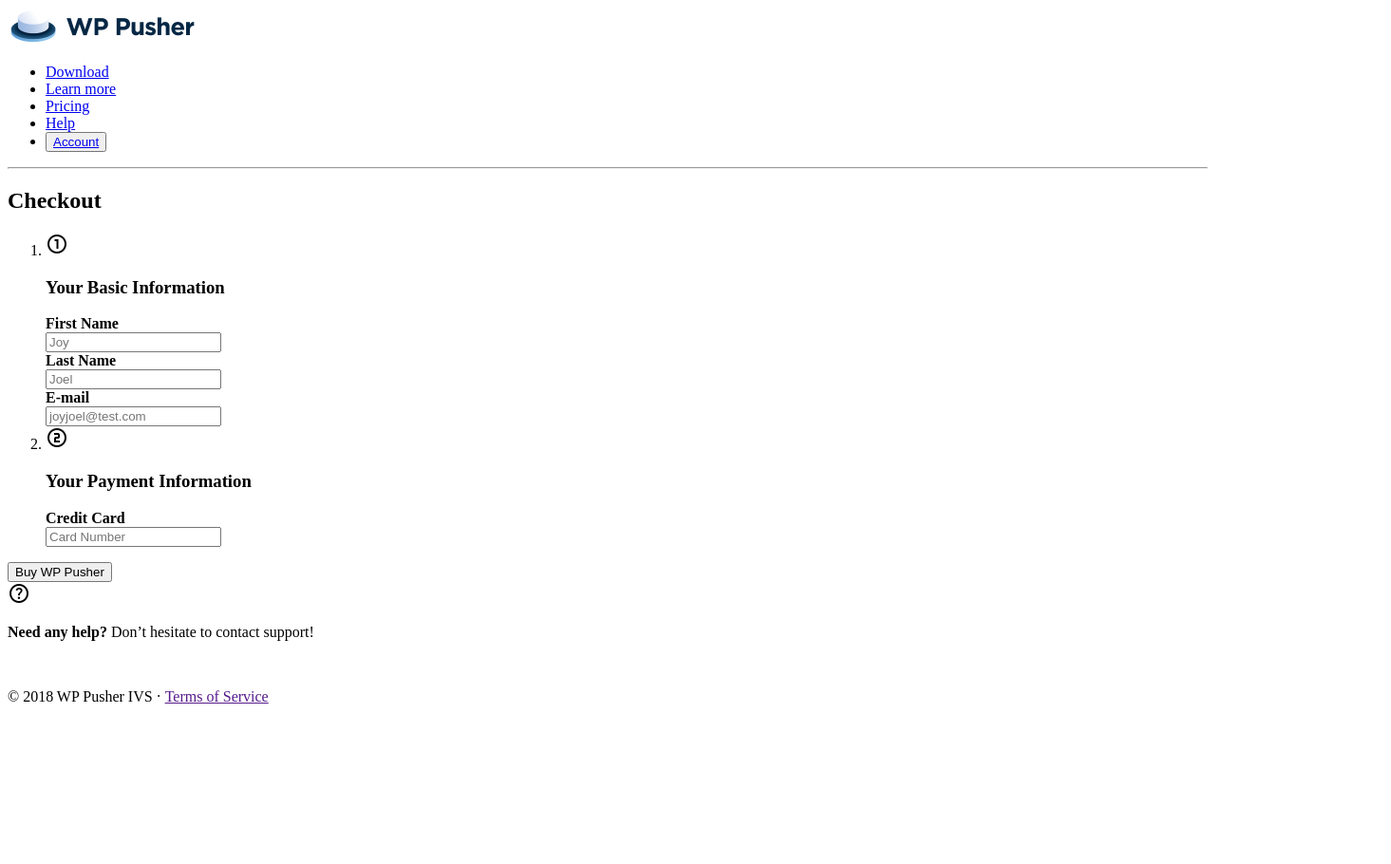
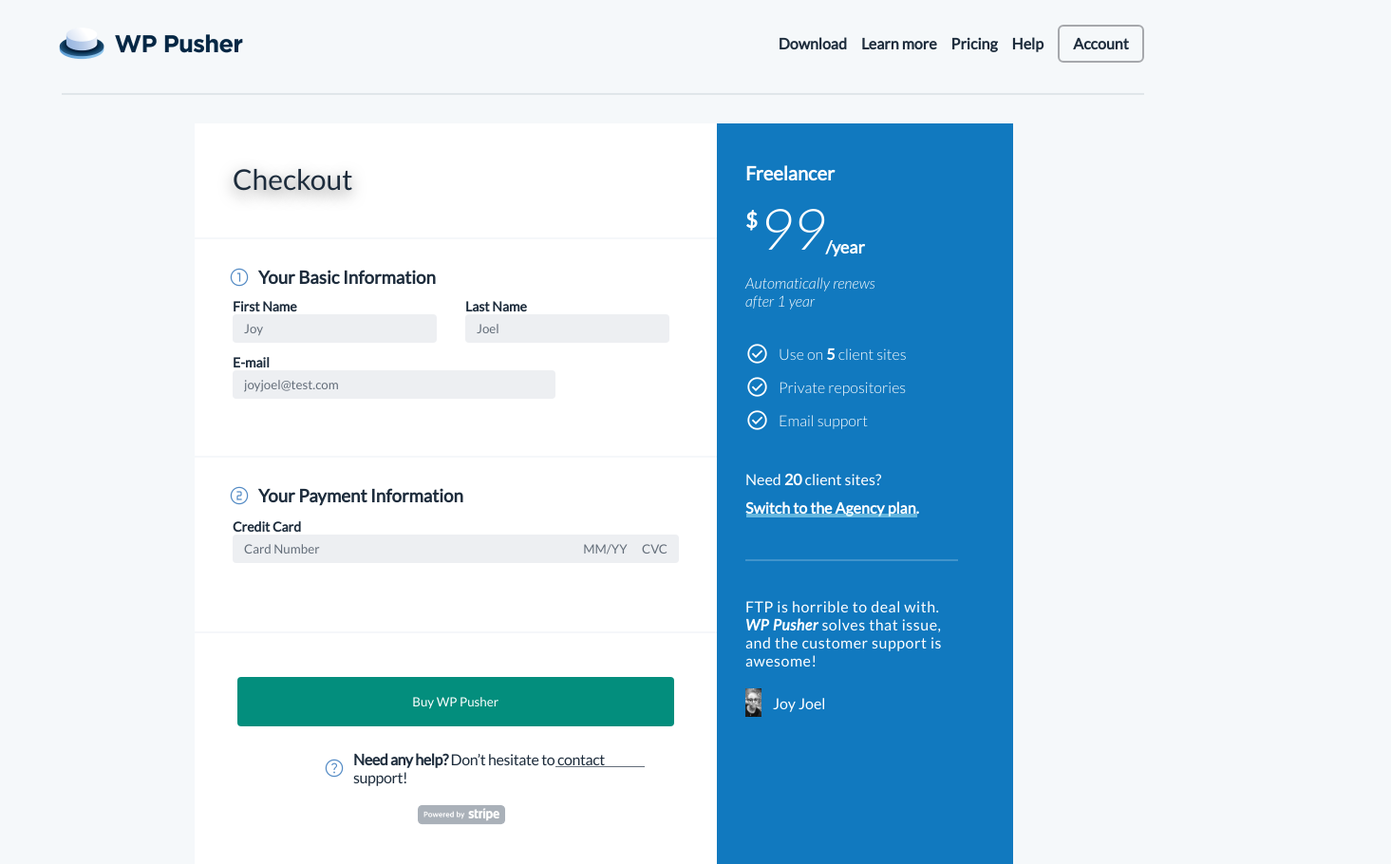
Before and after one commit to joy2323/Altschool-assignment3, a plain HTML site: page index.html in a window 1280 px wide. Shown: the top 910 px of the page at 95% size, 1465 px wide, since content can reach past the window. Before the commit the page ends 800 px from the top, so only its background shows below. Drawn offline with nearby package versions, Linux system fonts and the light colour scheme.

Commit message:
update styling

```diff
--- a/css/style.css
+++ b/css/style.css
@@ -0,0 +1,405 @@
+/* css reset */
+*{
+    margin: 0;
+    padding: 0;
+    box-sizing: border-box;
+
+    font-family: "Lato", sans-serif;
+}
+
+:root{
+    /* bg color */
+    --bg-color1: #f5f8fa;
+    --bg-color2: #ffffff;
+    --bg-color3: #038e7d;
+    --bg-color4: #1179bf;
+
+    /* font color */
+    --font-color: #548bc5;
+
+    /* typography */
+    --text-color1: #1d2c3c;
+    --text-color2: #646e7a;
+    --text-color3: #ffffff;
+
+}
+
+li{
+     /* list style removal */
+     list-style: none;
+}
+
+section {
+    background: var(--bg-color1);
+    width: 1465px;
+    position: relative;
+    padding: 25px;
+    box-sizing: border-box;
+}
+
+nav {
+    position: relative;
+    left: 30px;
+    width: 1150px;
+    height: 73px;
+    bottom: 16px;
+    display: flex;
+    align-items: center;
+    gap: 55%;
+    padding: 4px;
+  }
+
+nav ul {
+position: absolute;
+display: flex;
+right: 0px;
+align-items: center;
+}
+
+nav ul a {
+    text-decoration: none;
+    color: var(--text-color1);
+    font-weight: 700;
+    font-size: 16px;
+}
+
+nav ul li {
+    margin-left: 15px;
+}
+
+nav li button {
+    width: 91px;
+    height: 40px;
+    border: 2px solid #a6a8ac;
+    border-radius: 6px;
+    background: none;
+    padding: 6px;
+}
+
+.line {
+    border: none;
+    border-top: 2px solid #e0e6ea;
+    width: 1140px;
+    margin-left: 40px;
+}
+
+.container {
+    box-sizing: border-box;
+    position: relative;
+    display: flex;
+    width: 865px;
+    height: 780px;
+    top: 30px;
+    left: 180px;
+    border-radius: 10px;
+}
+
+.checkoutcontainer {
+    position: relative;
+    background: var(--bg-color2);
+    padding: 40px;
+    box-shadow: 0 10px 50px 2px rgba(0, 0, 0, 0.2);
+    padding-top: 70px;
+}
+
+.checkoutcontainer h2 {
+    position: absolute;
+    top: 40px;
+    font-size: 30px;
+    font-weight: 400;
+    color: var(--text-color1);
+}
+
+.checkout {
+    text-shadow: 0 5px 15px rgba(0, 0, 0, 0.5);
+}
+
+.checkout::after {
+    content: "";
+    position: absolute;
+    height: 2px;
+    width: 550px;
+    background-color: #f5f7fa;
+    top: 80px;
+    left: -40px;
+}
+
+form {
+    position: relative;
+    top: 80px;
+    color: var(--text-color1);
+}
+
+input::placeholder {
+    color: var(--text-color2);
+}
+
+.flex1 {
+    display: flex;
+    gap: 8px;
+    align-items: center;
+    color: var(--text-color1);
+    margin-left: -5px;
+}
+
+
+
+.flex {
+    display: flex;
+    gap: 15px;
+    margin-top: 10px;
+    margin-bottom: 10px;
+}
+
+.first, .last {
+    font-weight: 500;
+    font-size: 14px;
+}
+
+.first input, .last input {
+    width: 215px;
+    height: 30px;
+    border: none;
+    background: #edeff2;
+    padding: 12px;
+    border-radius: 4px;
+}
+
+.mail {
+    font-weight: 500;
+    font-size: 14px;
+}
+
+.mail input {
+    height: 30px;
+    width: 340px;
+    border: none;
+    background: #edeff2;
+    padding: 12px;
+    border-radius: 4px;
+}
+
+li .cardinfo {
+    margin-top: 90px;
+    margin-bottom: 10px;
+}
+
+.cardinfo::before {
+    content: "";
+    position: absolute;
+    left: -40px;
+    top: 200px;
+    height: 2px;
+    width: 550px;
+    background-color: #f5f7fa;
+}
+
+.cardinfo::after {
+  content: "";
+  position: absolute;
+  left: -40px;
+  top: 385px;
+  height: 2px;
+  width: 550px;
+  background-color: #f5f7fa;
+}
+
+.credit-card {
+    font-weight: 500;
+    font-size: 14px;
+}
+
+.credit-card input {
+    height: 30px;
+    width: 470px;
+    border: none;
+    background: #edeff2;
+    padding: 12px;
+    border-radius: 4px;
+    margin-bottom: 20px;
+}
+
+.checkoutcontainer button {
+    border: none;
+    width: 460px;
+    height: 52px;
+    top: 788px;
+    left: 311px;
+    background-color: var(--bg-color3);
+    color: hsla(0, 0%, 100%, 1);
+    border-radius: 4px ;
+    margin-left: 1%;
+    margin-top: 100px;
+    margin-bottom: 25px;
+  }
+
+  button:hover {
+    cursor: pointer;
+  }
+
+  .checkoutcontainer p {
+    text-align: left;
+    color: var(--text-color1);
+    width: 300px;
+    position: relative;
+    letter-spacing: -0.4px;
+  }
+
+  .underline::after {
+    position: absolute;
+    content: "";
+    top: 17px;
+    left: 213px;
+    height: 1px;
+    width: 94px;
+    background-color: #646e7a;
+  }
+
+  .help-icon {
+    margin-left: 100px;
+  }
+
+  .stripe {
+    margin-left: 195px;
+    margin-top: 20px;
+  }
+
+/*--------font styling-----*/
+.material-symbols-outlined {
+    font-variation-settings: "FILL" 0, "wght" 250, "GRAD" 0, "opsz" 24;
+    color: var(--font-color);
+    font-size: 35px;
+  }
+
+  .asidecard .check {
+    font-variation-settings: "FILL" 0, "wght" 350, "GRAD" 0, "opsz" 24;
+    color: var(--font-color);
+    color: var(--font-color2);
+    font-size: 25px;
+  }
+
+  aside {
+    box-sizing: border-box;
+    background: var(--bg-color4);
+    width: 312px;
+    padding: 30px;
+    color: var(--text-color3);
+  }
+
+  .asidecard {
+    position: absolute;
+    width: 210px;
+    top: 40px;
+
+  }
+
+  .asidecard h6 {
+    font-weight: 700;
+    font-size: 20px;
+    margin-bottom: 10px;
+  }
+
+  .asidecard .ninety-9 {
+    font-size: 60px;
+    font-weight: 300;
+    margin-left: 15px;
+  }
+
+  .asidecard b {
+    position: absolute;
+    top: 48px;
+    font-size: 22px;
+    font-weight: 700;
+  }
+
+  .asidecard sub {
+    font-size: 18px;
+    font-weight: 700;
+  }
+
+  .auto-renew {
+    margin-top: 12px;
+    font-size: 16px;
+    font-weight: 300;
+    margin-bottom: 24px;
+  }
+
+  .asidecard ul {
+    display: flex;
+    flex-direction: column;
+  }
+
+  .asidecard ul li {
+    display: flex;
+    align-items: center;
+    gap: 10px;
+    margin-top: 10px;
+    font-weight: 300;
+  }
+
+  .agency {
+    margin-top: 35px;
+    font-size: 16px;
+    line-height: 30px;
+  }
+
+  .agency .strong {
+    position: relative;
+    font-weight: 700;
+    margin-bottom: 20px;
+  }
+
+  .agency .strong::after {
+    content: "";
+    position: absolute;
+
+    width: 180px;
+    height: 4px;
+    top: 21px;
+    opacity: 50%;
+    background: hsla(189, 100%, 86%, 1);
+    left: 1px;
+  }
+
+  .ftp {
+    position: relative;
+    margin-top: 79px;
+    margin-bottom: 20px;
+    font-size: 16px;
+    font-weight: 400;
+    letter-spacing: 0.5px;
+  }
+
+  .ftp::before {
+    content: "";
+  position: absolute;
+  left: 0;
+  top: -40px;
+  width: 224px;
+  height: 2px;
+  opacity: 20.05%;
+  background-color: #ffff;
+  }
+
+  .ftp .bold {
+    font-weight: 700;
+  }
+
+  .joy {
+    display: flex;
+    gap: 12px;
+    align-items: center;
+  }
+
+  footer {
+    text-align: center;
+    margin-top: 70px;
+    color: #636b6f;
+    font-size: 14px;
+    font-weight: 400;
+  }
+
+  footer a {
+    text-decoration: none;
+    color: #31708f;
+  }
--- a/index.html
+++ b/index.html
@@ -37,7 +37,7 @@
       </nav>
       <hr class="line" />
       <div class="container">
-        <div class="whitecontainer">
+        <div class="checkoutcontainer">
           <h2 class="checkout">Checkout</h2>
 
           <form action="">
@@ -94,12 +94,59 @@
               </span>
             </div>
             <div class="stripe">
-              <img src="css/stripe-img.png" alt="" />
+              <img src="images/stripe-img.png" alt="" />
             </div>
           </form>
         </div>
 
+        <aside>
+          <div class="asidecard">
+            <h6>Freelancer</h6>
+            <p><b>$</b><em class="ninety-9">99</em><sub>/year</sub></p>
+            <p class="auto-renew">
+              <i>Automatically renews <br />after 1 year</i>
+            </p>
 
+            <ul>
+              <li>
+                <span class="material-symbols-outlined check">
+                  check_circle
+                </span>
+                <p>Use on <strong>5</strong> client sites</p>
+              </li>
+              <li>
+                <span class="material-symbols-outlined check">
+                  check_circle </span
+                >Private repositories
+              </li>
+              <li>
+                <span class="material-symbols-outlined check">
+                  check_circle </span
+                >Email support
+              </li>
+            </ul>
+
+            <div class="agency">
+              <p>Need <strong>20</strong> client sites?</p>
+
+              <p class="strong">Switch to the Agency plan.</p>
+            </div>
+
+            <div class="ftp">
+              <p>
+                FTP is horrible to deal with. <br />
+                <em class="bold">WP Pusher</em> solves that issue, <br />and the
+                customer support is <br />
+                awesome!
+              </p>
+            </div>
+
+            <span class="joy">
+              <img src="images/joy.jpg" alt="" height="30px" />
+              <p>Joy Joel</p>
+            </span>
+          </div>
+        </aside>
       </div>
 
       <footer>
```
